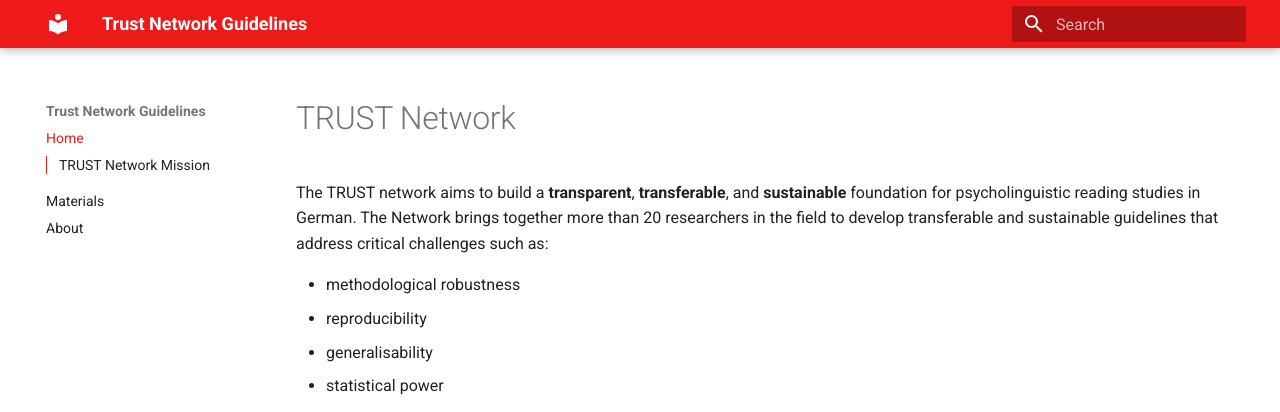
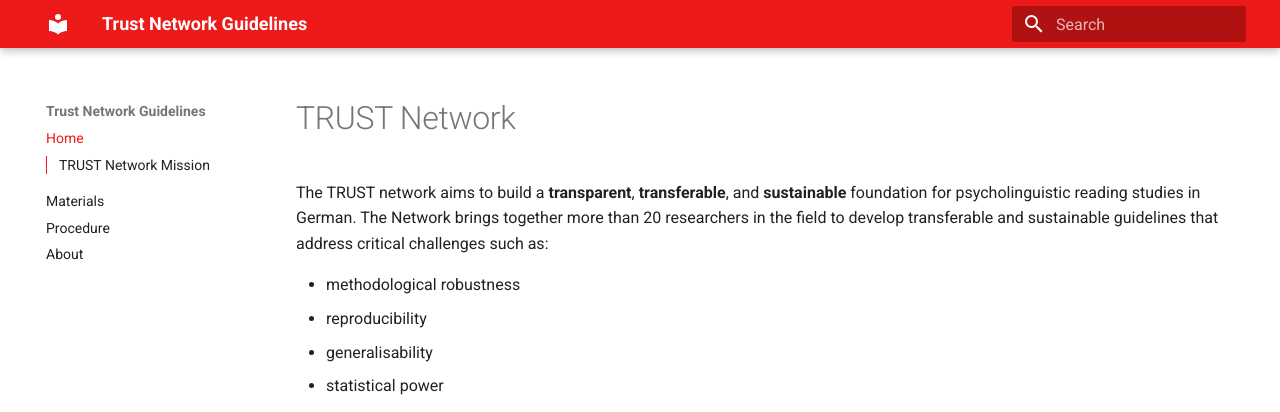
Before and after one commit to cwdeee/trust-network-guidelines, an MkDocs documentation site: the page built from docs/index.md, in a window 1280 px wide. Shown: the top 412 px of the page. Built offline with MkDocs 1.6.1 and Material for MkDocs 9.7.7, drawn with Linux system fonts in a browser that asks for light colours.

Commit message:
procedure link

```diff
--- a/mkdocs.yml
+++ b/mkdocs.yml
@@ -21,4 +21,5 @@ extra_css:
 nav:
   - Home: index.md
   - Materials: materials.md
+  - Procedure: procedure.md
   - About: about.md
```
